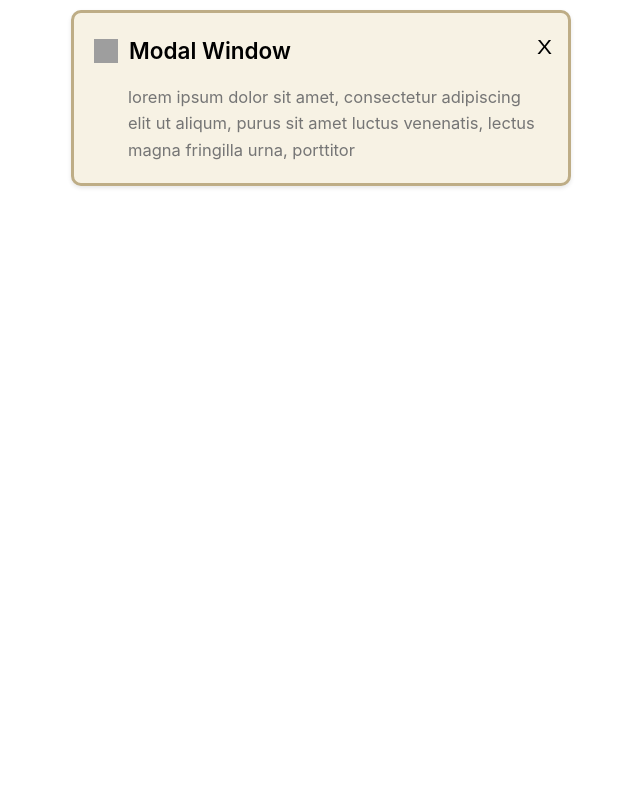
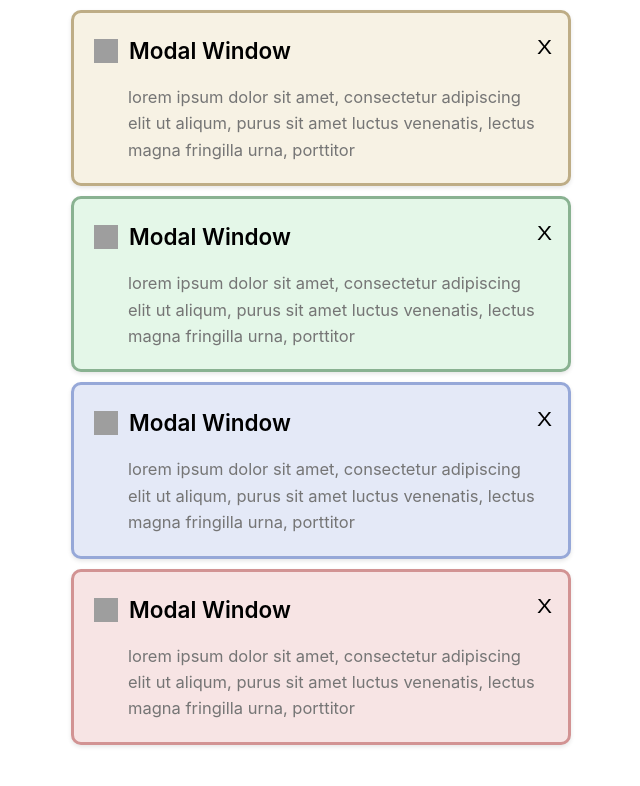
Before and after one commit to Simo-42/Exercice_Vue3Js, a Vue app: page / in a window 1280 px wide. Shown: the top 786 px of the page, without its empty margins (69-709 px from the left). Built offline with nearby package versions, Linux system fonts and the light colour scheme; grey boxes are pictures that could not be loaded.

Commit message:
Etape2 : Afficher les 4 types de noctifications

```diff
--- a/src/App.vue
+++ b/src/App.vue
@@ -6,6 +6,23 @@
       purus sit amet luctus venenatis, lectus
       magna fringilla urna, porttitor" />
 
+      <Notification type="sucess" title="Modal Window"
+      message="lorem ipsum dolor sit amet,
+      consectetur adipiscing elit ut aliqum,
+      purus sit amet luctus venenatis, lectus
+      magna fringilla urna, porttitor" />
+
+      <Notification type="info" title="Modal Window"
+      message="lorem ipsum dolor sit amet,
+      consectetur adipiscing elit ut aliqum,
+      purus sit amet luctus venenatis, lectus
+      magna fringilla urna, porttitor" />
+
+      <Notification type="danger" title="Modal Window"
+      message="lorem ipsum dolor sit amet,
+      consectetur adipiscing elit ut aliqum,
+      purus sit amet luctus venenatis, lectus
+      magna fringilla urna, porttitor" />
 
 
   </main>
--- a/src/components/BaseNotification.vue
+++ b/src/components/BaseNotification.vue
@@ -35,7 +35,7 @@ import DangerIcone from '../assets/icons/Danger.svg'
 		},
 	},
 	'info' : {
-		icon: WarningIcone,
+		icon: InfoIcone,
 		style: {
 			backgroundColor: '#E4E9F7',
 			color: '#96A8D8',
```
